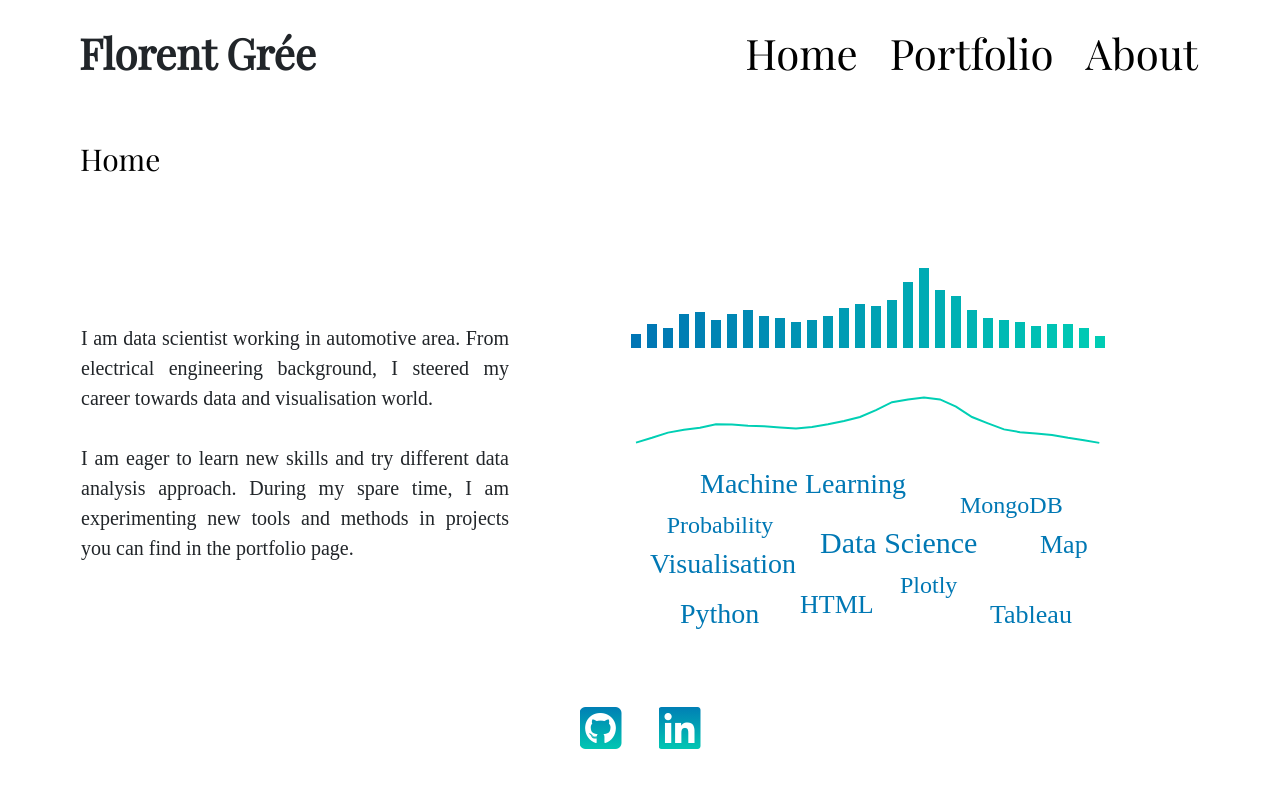
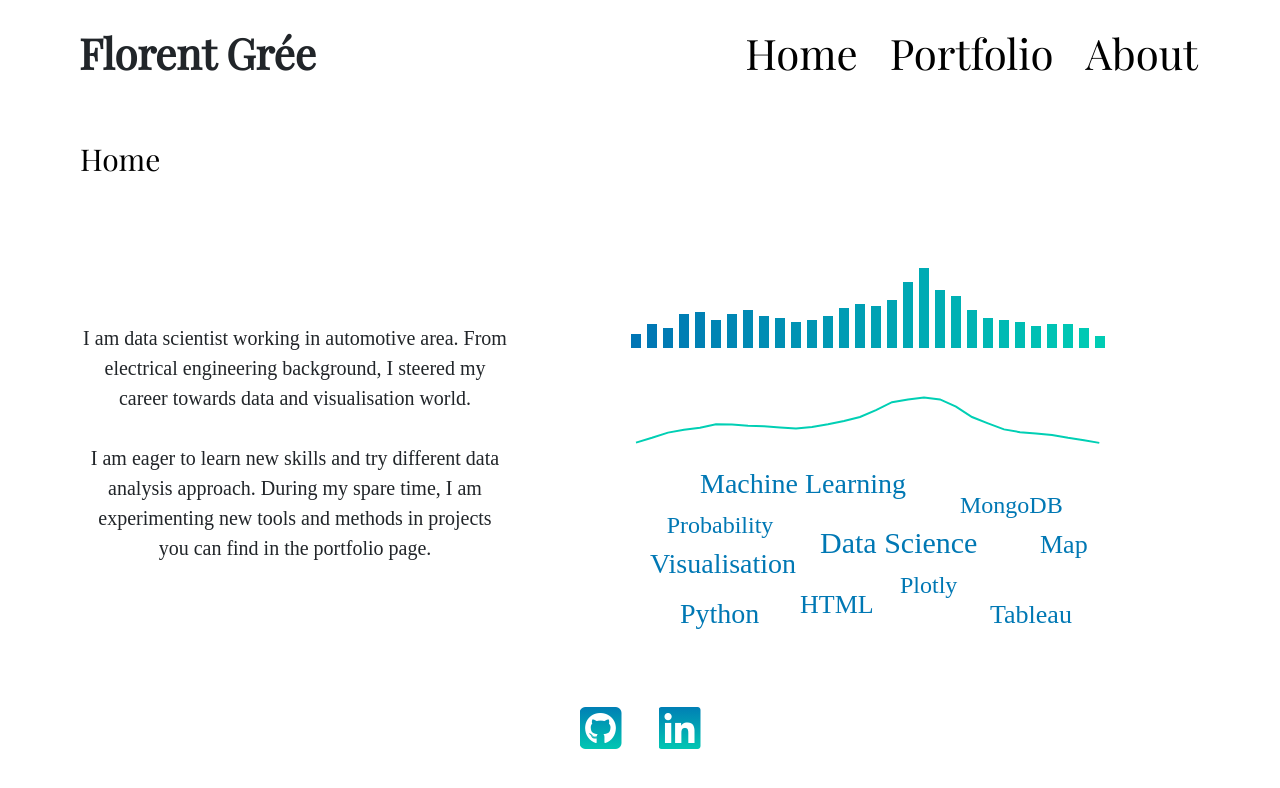
Before and after one commit to FlorentDSGree/florentdsgree.github.io, a Jekyll site: the page built from index.markdown, in a window 1280 px wide. Shown: the top 788 px of the page. Built offline with Jekyll 4.4.1, drawn with Linux system fonts in a browser that asks for light colours; nearby versions of some CDN libraries.

Commit message:
Remove unused import and update content text alignment to center

```diff
--- a/assets/css/style.css
+++ b/assets/css/style.css
@@ -1,7 +1,3 @@
----
----
-
-@import "";
 
 body {
   font-family: Montserrat;
@@ -23,7 +19,7 @@ body {
   padding: 0.5px; background: #9a9fad;
 }
 /* Page Content */
-.content {padding:15px;margin: 0.5; text-align: justify; line-height: 1.5}
+.content {padding:15px;margin: 0.5; text-align: center; line-height: 1.5}
 /* Graph */
 .graph {padding:0px;margin: 0.5; background: light blue; text-align: center}
 
```
